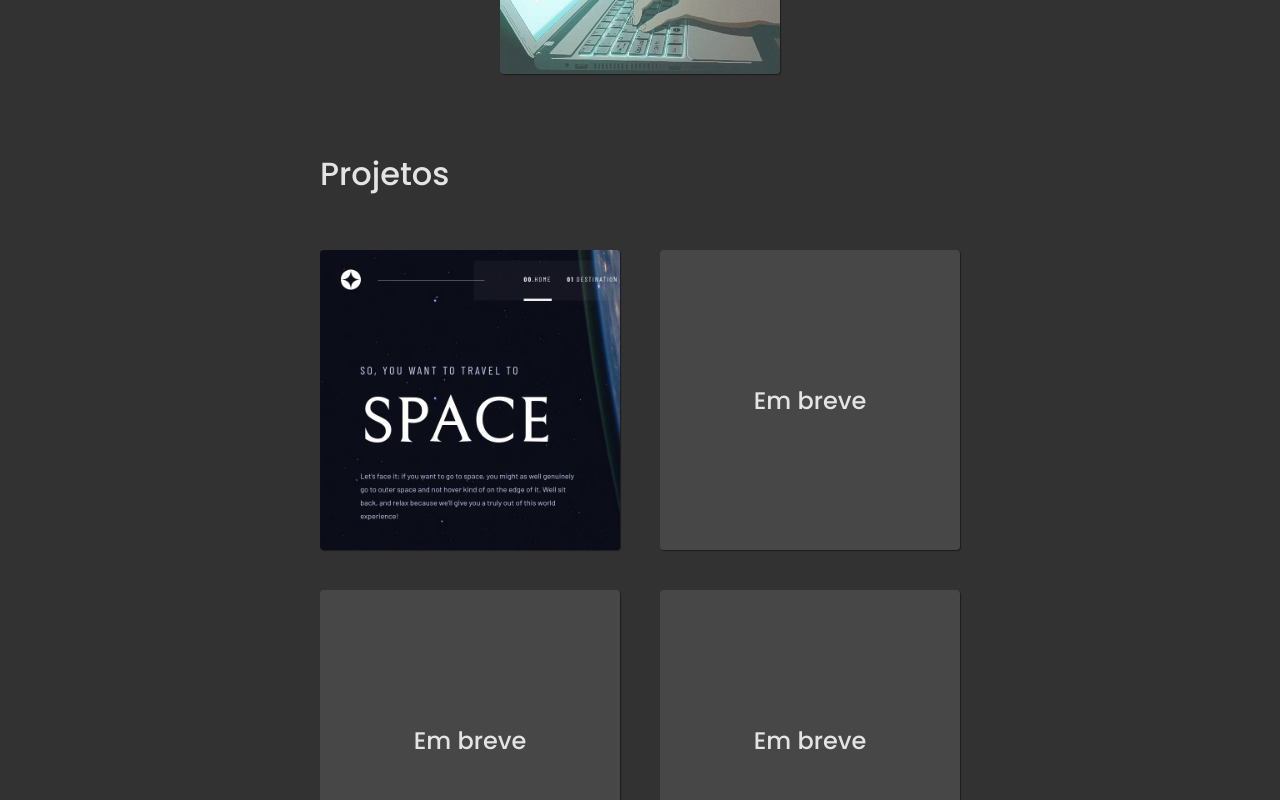
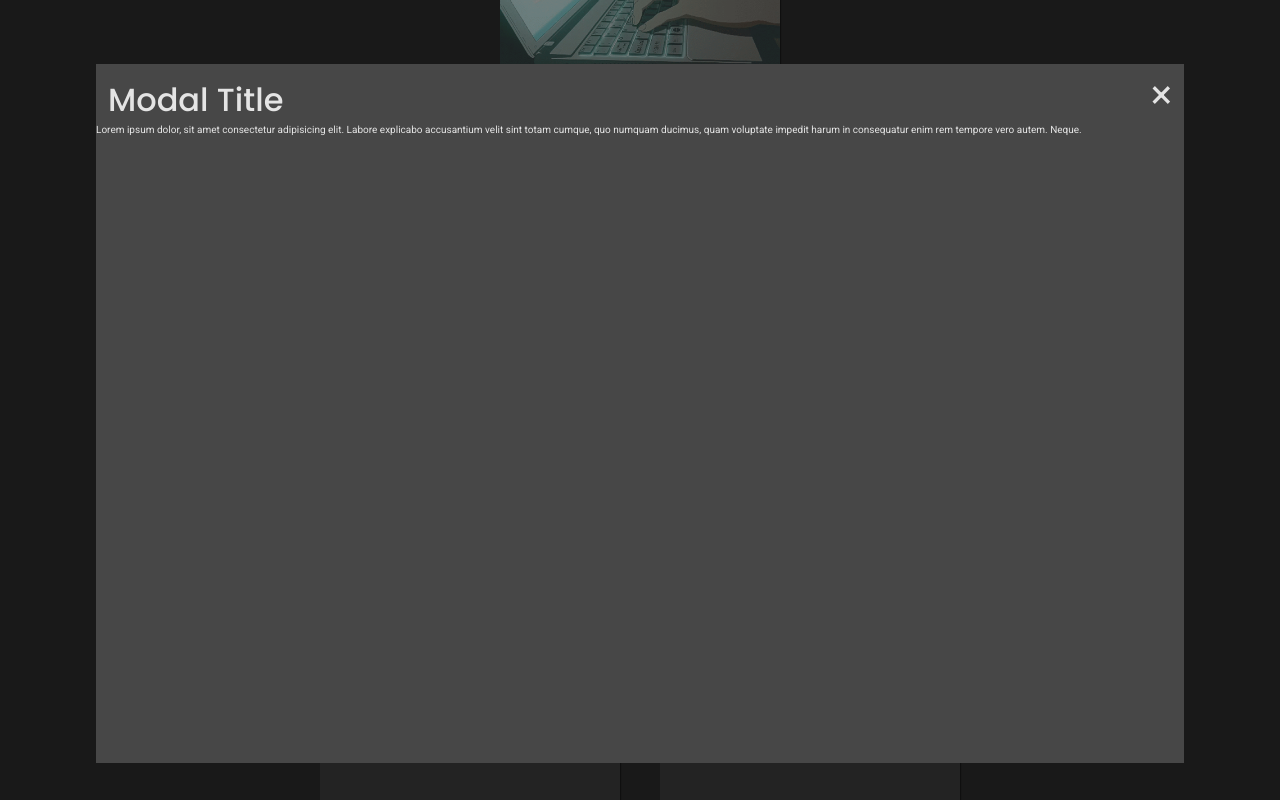
Before and after one commit to drewdomi/portifolio, a website with bundled scripts: page index.html in a window 1280 px wide. Both pictures are taken after a click on the element 470 px from the left and 1470 px from the top of the page. Shown: the part 1070-1870 px from the top of the page. Built offline with nearby package versions, Linux system fonts and the light colour scheme.

Commit message:
feat: modal open and close

```diff
--- a/index.html
+++ b/index.html
@@ -15,7 +15,6 @@
     <title>Drew Domi</title>
   </head>
   <body>
-    <div class="bg-modal modal-hide"></div>
     <header>
       <img src="src/img/logo.svg" alt="Logo Drew Domi" />
       <nav>
@@ -99,7 +98,23 @@
       </section>
       <section id="projects-section">
         <h3>Projetos</h3>
-
+        <div class="modal">
+          <div class="modal-content">
+            <div class="modal-header">
+              <h3 class="modal-title">Modal Title</h3>
+              <span class="close-modal-btn">&times;</span>
+            </div>
+            <div class="modal-body">
+              <p>
+                Lorem ipsum dolor, sit amet consectetur adipisicing elit. Labore
+                explicabo accusantium velit sint totam cumque, quo numquam
+                ducimus, quam voluptate impedit harum in consequatur enim rem
+                tempore vero autem. Neque.
+              </p>
+            </div>
+            <div class="modal-footer"></div>
+          </div>
+        </div>
         <div id="proj-container">
           <div class="proj-card" id="proj-1"></div>
           <div class="proj-card" id="proj-2">
--- a/src/js/modal.js
+++ b/src/js/modal.js
@@ -1,3 +1,24 @@
 export default function modal() {
-  const body = document.querySelector(body)
+  const body = document.querySelector('body')
+  const cards = document.querySelectorAll('.proj-card')
+  const modal = document.querySelector('.modal')
+  const modalCloseBtn = document.querySelector('.close-modal-btn')
+
+  function openModal() {
+    modal.style.display = 'initial'
+    body.style.overflow = 'hidden'
+  }
+
+  function closeModal(event) {
+    if (event.target == modal || event.target == modalCloseBtn) {
+      modal.style.display = 'none'
+      body.style.overflow = 'initial'
+    }
+  }
+
+  cards.forEach((card) => {
+    card.addEventListener('click', openModal)
+  })
+  modal.addEventListener('click', closeModal)
+  modalCloseBtn.addEventListener('click', () => {})
 }
--- a/src/scss/_modal.scss
+++ b/src/scss/_modal.scss
@@ -1,4 +1,5 @@
-.bg-modal {
+.modal {
+  display: none;
   height: 100%;
   width: 100%;
   position: fixed;
@@ -7,7 +8,27 @@
   left: 0;
   z-index: 1;
   overflow: auto;
+  transition: all 5s ease;
+  padding-top: 5%;
+  margin: auto auto;
 }
-.modal-hide {
-  display: none;
+.modal-content {
+  margin: auto;
+  width: 85%;
+  height: 95%;
+  background-color: $bg-card;
+  .modal-header {
+    padding: 0 1.2rem;
+    display: flex;
+    align-items: center;
+    justify-content: space-between;
+    .close-modal-btn {
+      font-size: 4rem;
+      cursor: pointer;
+      transition: color 0.2s ease-in-out;
+      &:hover {
+        color: $modal-close-btn-color;
+      }
+    }
+  }
 }
--- a/src/scss/_resources.scss
+++ b/src/scss/_resources.scss
@@ -11,6 +11,7 @@ $instagram-color: #ff0078;
 $whatsapp-color: #09bd29;
 $email-color: #6000c0;
 $modal-bg-color: rgba(0, 0, 0, 0.5);
+$modal-close-btn-color: tomato;
 
 $proj1-bg-blur: '/src/img/projects/bg1-blur.png';
 $proj1-bg: '/src/img/projects/bg1.png';
```
Also changed, not shown: src/css/main.css.
